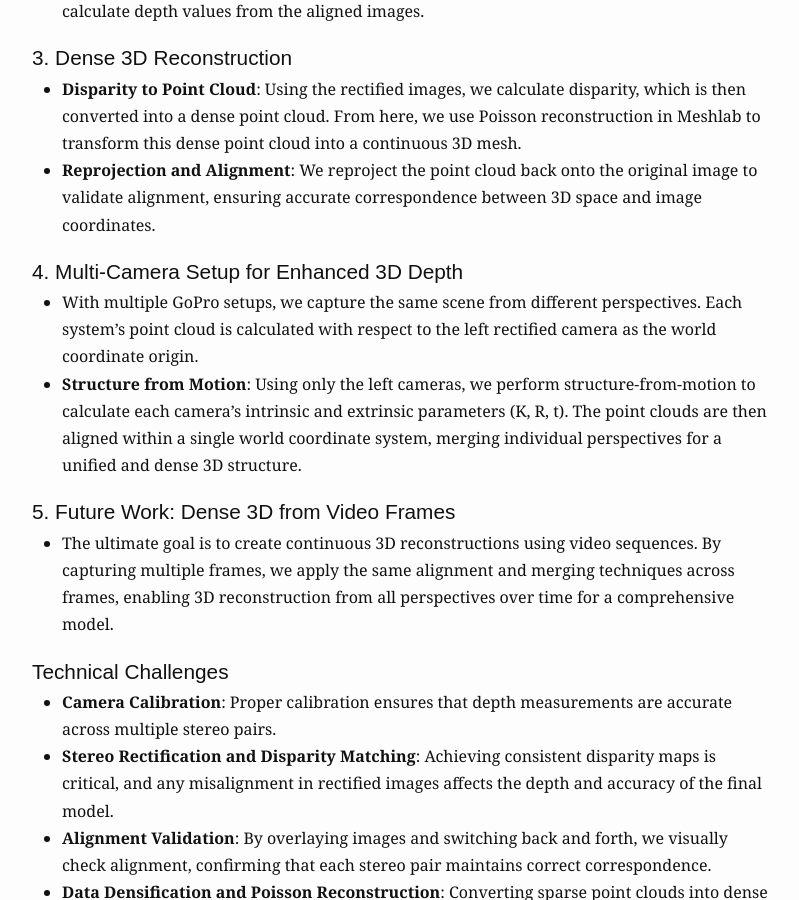
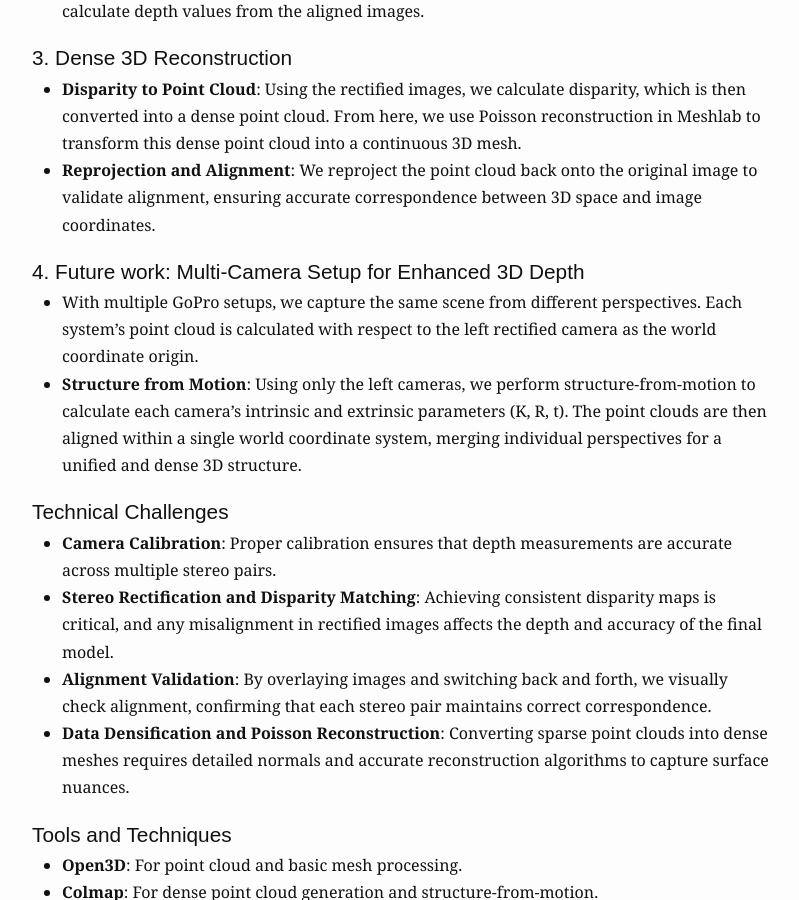
Before and after one commit to ZzeongB/ZzeongB.github.io, a Jekyll site: the page built from _pages/research/3dhuman.md, in a window 1280 px wide and 900 px high, scrolled down 924 px. Shown: the whole window, without its empty margins (238-1037 px from the left). Built offline with Jekyll 4.4.1, drawn with Linux system fonts in a browser that asks for light colours.

Commit message:
3D human fixed

```diff
--- a/_pages/research/3dhuman.md
+++ b/_pages/research/3dhuman.md
@@ -27,12 +27,9 @@ This project aims to create high-quality 3D reconstructions by leveraging multi-
    - **Disparity to Point Cloud**: Using the rectified images, we calculate disparity, which is then converted into a dense point cloud. From here, we use Poisson reconstruction in Meshlab to transform this dense point cloud into a continuous 3D mesh.
    - **Reprojection and Alignment**: We reproject the point cloud back onto the original image to validate alignment, ensuring accurate correspondence between 3D space and image coordinates.
 
-## 4. Multi-Camera Setup for Enhanced 3D Depth
+## 4. Future work: Multi-Camera Setup for Enhanced 3D Depth
    - With multiple GoPro setups, we capture the same scene from different perspectives. Each system’s point cloud is calculated with respect to the left rectified camera as the world coordinate origin.
    - **Structure from Motion**: Using only the left cameras, we perform structure-from-motion to calculate each camera’s intrinsic and extrinsic parameters (K, R, t). The point clouds are then aligned within a single world coordinate system, merging individual perspectives for a unified and dense 3D structure.
-
-## 5. Future Work: Dense 3D from Video Frames
-   - The ultimate goal is to create continuous 3D reconstructions using video sequences. By capturing multiple frames, we apply the same alignment and merging techniques across frames, enabling 3D reconstruction from all perspectives over time for a comprehensive model.
 
 ## Technical Challenges
 
```
